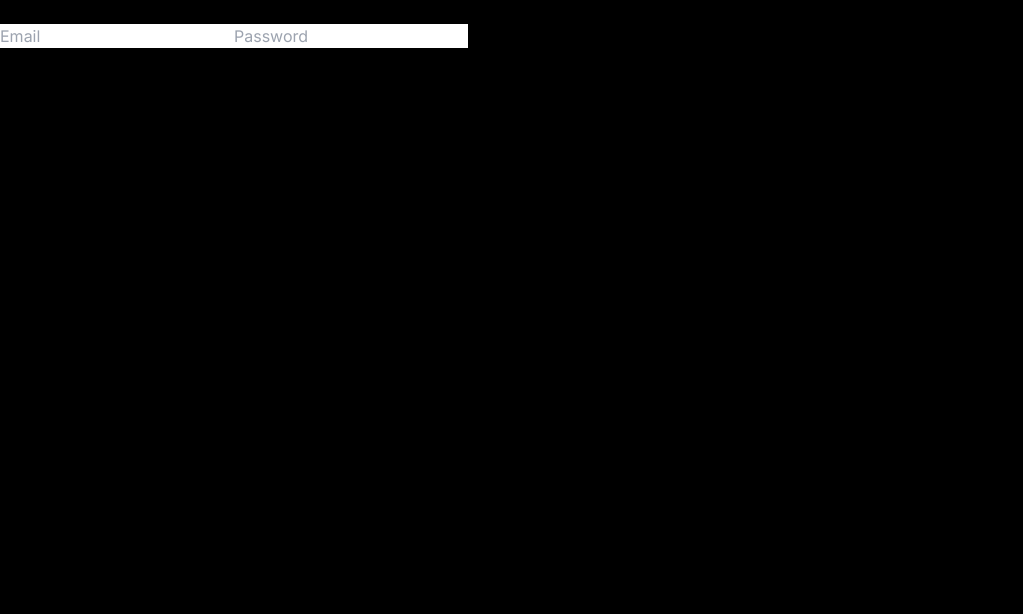
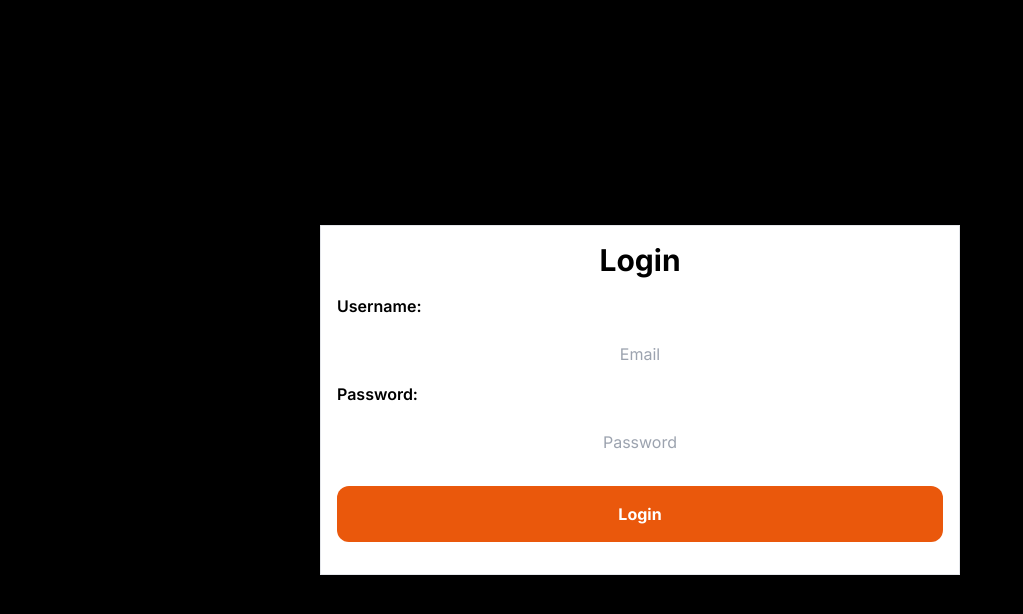
Before and after one commit to PurityGwaro/Image-Gallery-hng-3, a Next.js app: page /login in a window 1280 px wide. Shown: the top 614 px of the page, without its empty margins (0-1023 px from the left). Built offline with nearby package versions, Linux system fonts and the light colour scheme.

Commit message:
complete login styling

```diff
--- /dev/null
+++ b/app/components/DraggableImageContainer.js
@@ -0,0 +1,37 @@
+// DraggableImageContainer
+import React from 'react';
+import { DragDropContext, Droppable, Draggable } from 'react-beautiful-dnd';
+import ImageItem from './ImageItem';
+
+function DraggableImageContainer({ images, onDragEnd }) {
+  return (
+    <DragDropContext onDragEnd={onDragEnd}>
+      <Droppable droppableId="imageGrid" direction="horizontal">
+        {(provided) => (
+          <div
+            {...provided.droppableProps}
+            ref={provided.innerRef}
+            className="grid items-center justify-center w-full gap-20 px-6 md:px-0 lg:grid-cols-4 md:grid-cols-2 place-content-center"
+          >
+            {images.map((image, index) => (
+              <Draggable key={image.id} draggableId={image.id} index={index}>
+                {(provided) => (
+                  <div
+                    ref={provided.innerRef}
+                    {...provided.draggableProps}
+                    {...provided.dragHandleProps}
+                  >
+                    <ImageItem image={image} />
+                  </div>
+                )}
+              </Draggable>
+            ))}
+            {provided.placeholder}
+          </div>
+        )}
+      </Droppable>
+    </DragDropContext>
+  );
+}
+
+export default DraggableImageContainer;
--- a/app/components/ImageGallery.js
+++ b/app/components/ImageGallery.js
@@ -4,6 +4,7 @@ import ImageItem from "./ImageItem";
 import axios from "axios";
 import Loader from "./Loader";
 import SearchImage from "./SearchImage";
+import DraggableImageContainer from "./DraggableImageContainer";
 
 export default function ImageGallery() {
   const [images, setImages] = useState([]);
@@ -65,7 +66,18 @@ export default function ImageGallery() {
       searchImages(searchString);
     }
   }, [searchString]);
-  console.log("search query in gallery: ", searchString);
+  // console.log("search query in gallery: ", searchString);
+  const onDragEnd = (result) => {
+    if (!result.destination) {
+      return;
+    }
+
+    const newImages = [...images];
+    const [reorderedImage] = newImages.splice(result.source.index, 1);
+    newImages.splice(result.destination.index, 0, reorderedImage);
+    setImages(newImages);
+  };
+
   return (
     <div className="container mx-auto">
       <SearchImage setSearchString={setSearchString} />
@@ -80,8 +92,8 @@ export default function ImageGallery() {
       {loading ? (
         <Loader />
       ) : (
-        <div className="container mx-auto">
-          <div className="grid items-center justify-center w-full gap-20 px-6 md:px-0 lg:grid-cols-4 md:grid-cols-2 place-content-center">
+        <div className="container pt-10 pb-20 mx-auto">
+          {/* <div className="grid items-center justify-center w-full gap-20 px-6 md:px-0 lg:grid-cols-4 md:grid-cols-2 place-content-center">
             {searchResults.length > 0 ? (
               searchResults.map((image, index) => (
                 <ImageItem key={image.id} image={image} />
@@ -93,7 +105,8 @@ export default function ImageGallery() {
             ) : (
               <p>No results found.</p>
             )}
-          </div>
+          </div> */}
+          <DraggableImageContainer images={searchString ? searchResults : images} onDragEnd={onDragEnd}/>
         </div>
       )}
     </div>
--- a/app/components/ImageItem.js
+++ b/app/components/ImageItem.js
@@ -6,8 +6,8 @@ function ImageItem({ image }) {
   return (
     <Image
       src={image.src.large2x}
-      height={150}
-      width={150}
+      height={250}
+      width={250}
       alt={image.alt}
       className="h-auto border-2 shadow-xl md:w-[300px] rounded-2xl"
     />
--- a/app/components/SearchImage.js
+++ b/app/components/SearchImage.js
@@ -9,7 +9,7 @@ function SearchImage({ setSearchString }) {
     setQuery('')
   }
   return (
-    <form className="grid w-full gap-10 px-4 mx-auto mb-10 text-black md:grid-cols-2 md:px-0" onSubmit={handleSubmit}>
+    <form className="grid w-full gap-10 px-4 mx-auto mt-10 mb-10 text-black md:grid-cols-2 md:px-0" onSubmit={handleSubmit}>
       <input
         type="text"
         placeholder="Enter any name to search for images"
--- a/app/login/page.js
+++ b/app/login/page.js
@@ -6,43 +6,71 @@ import { useRouter } from 'next/navigation';
 const Login = () => {
   const [email, setEmail] = useState('');
   const [password, setPassword] = useState('');
-  const [error, setError] = useState(false)
-  const router = useRouter()
+  const [error, setError] = useState(false);
+  const [loggingIn, setLoggingIn] = useState(false);
+  const router = useRouter();
 
   const handleLogin = async (e) => {
     e.preventDefault();
 
     try {
-        setError(false)
+      setError(false);
+      setLoggingIn(true);
       await auth.signInWithEmailAndPassword(email, password);
-      router.push('/')
+      router.push('/');
     } catch (error) {
-        setError(true)
+      setError(true);
       console.error('Error logging in:', error);
+    } finally {
+      setLoggingIn(false);
     }
   };
 
   return (
-    <div>
-      <h1>Login</h1>
+    <div className='container grid h-screen grid-cols-1 mx-auto place-content-center'>
+      <div className='grid w-1/2 p-4 bg-white border place-self-center'>
+        <h1 className='text-3xl font-bold place-self-center'>Login</h1>
         {error && (
-        <p className='text-red-500'>There was an error logging you in. You might have entered incorrect Credentials. Kindly try again.</p>
+          <p className='py-4 text-red-500'>
+            There was an error logging you in. You might have entered incorrect Credentials. Kindly try again.
+          </p>
         )}
-      <form onSubmit={handleLogin}>
+        <form onSubmit={handleLogin} className='grid grid-cols-1 py-4'>
+          <label htmlFor='email' className='mb-2 font-semibold'>
+            Username:
+          </label>
           <input
-          type="email"
-          placeholder="Email"
+            type='email'
+            name='email'
+            placeholder='Email'
             value={email}
             onChange={(e) => setEmail(e.target.value)}
+            className='py-4 text-center rounded-xl'
           />
+          <label htmlFor='password' className='mb-2 font-semibold'>
+            Password:
+          </label>
           <input
-          type="password"
-          placeholder="Password"
+            type='password'
+            name='password'
+            placeholder='Password'
             value={password}
             onChange={(e) => setPassword(e.target.value)}
+            className='py-4 text-center rounded-xl'
           />
-        <button type="submit">Login</button>
+          <button
+            type='submit'
+            className={`py-4 mt-4 rounded-xl text-white font-bold ${
+              loggingIn
+                ? 'bg-gray-400 cursor-not-allowed'
+                : 'bg-orange-600 hover:bg-orange-700'
+            }`}
+            disabled={loggingIn}
+          >
+            {loggingIn ? 'Logging In...' : 'Login'}
+          </button>
         </form>
+      </div>
     </div>
   );
 };
```
Lines whose indentation alone changed are shown as unchanged.
